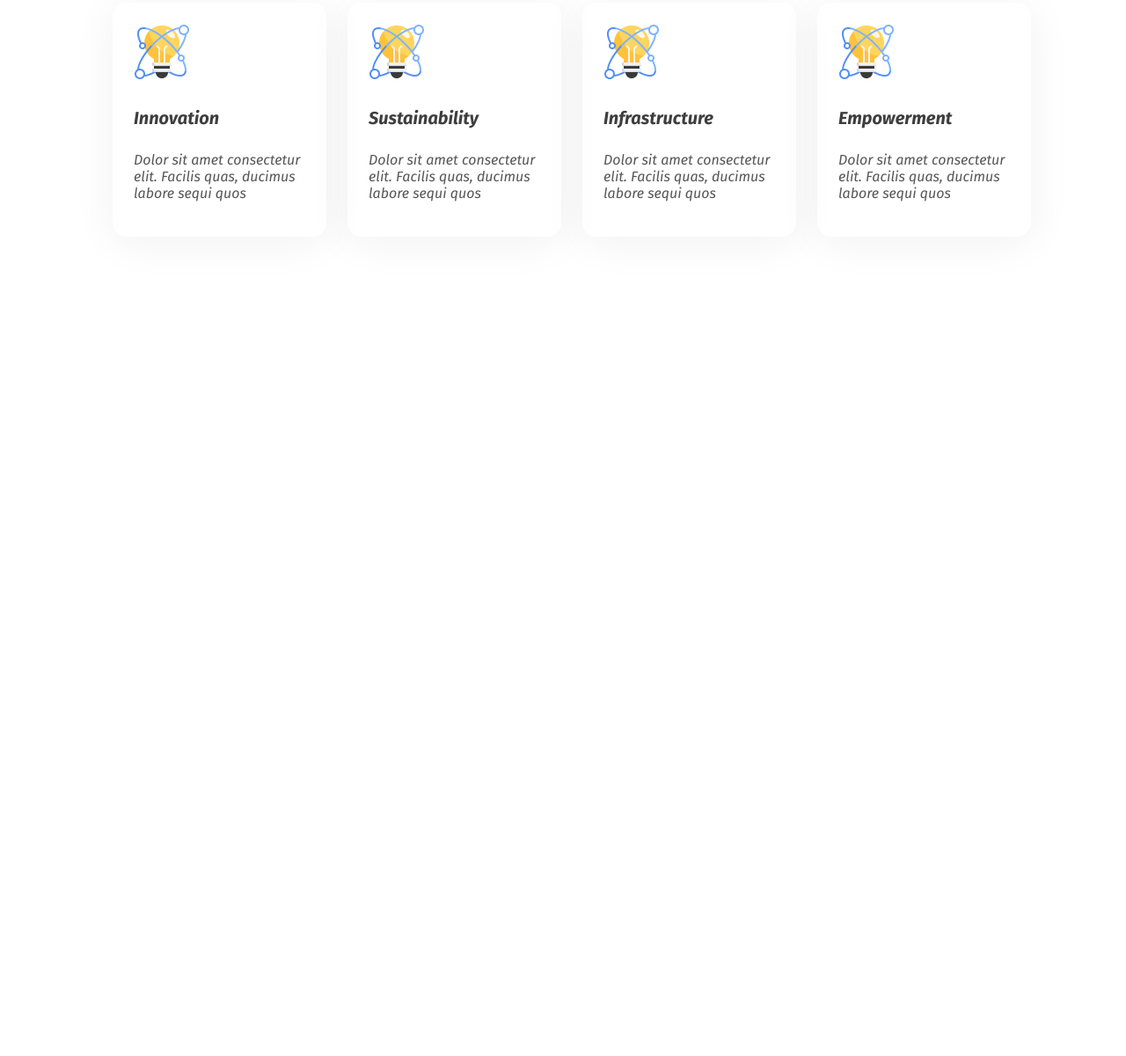
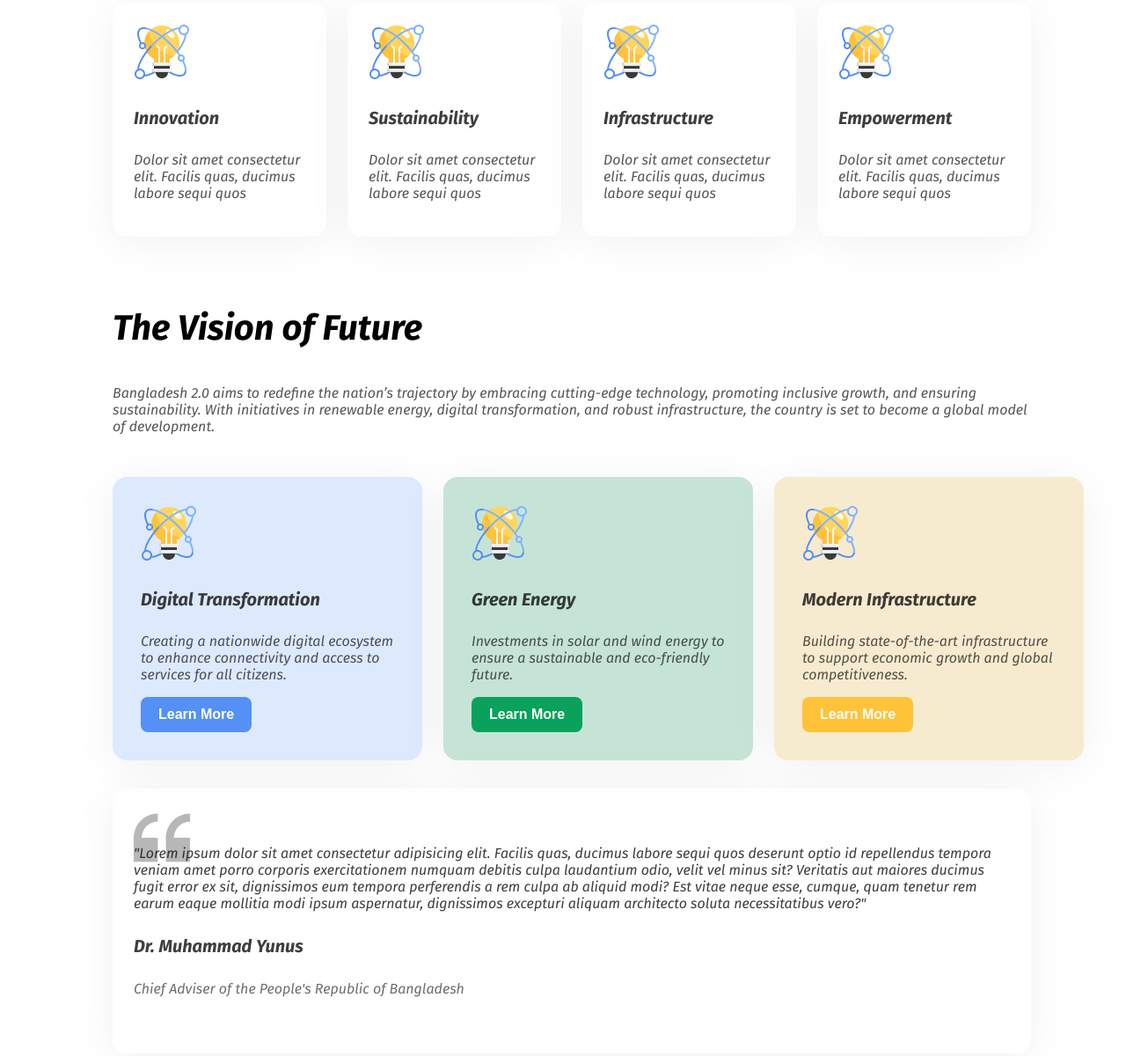
Before and after one commit to sadman70/ASSIGNMENT-1, a plain HTML site: page index.html in a window 1280 px wide. Shown: the part 856-2056 px from the top of the page at 88% size. Before the commit the page ends 1205 px from the top, so only its background shows below. Drawn offline with Linux system fonts and the light colour scheme.

Commit message:
future vision added

```diff
--- a/index.html
+++ b/index.html
@@ -56,6 +56,36 @@
             </div>
         </section>
 
+        <!-- section.future-vision>h3.section-tittle+p.section-description+.vision-container>.vision*3>img+h4.vision-tittle+p.vision-description+button.btn^^.speech>p.speech-description+h4.speech-tittle+p.speech-sub-tittle -->
+        <section class="future-vision">
+            <h3 class="section-tittle">The Vision of Future</h3>
+            <p class="section-description">Bangladesh 2.0 aims to redefine the nation’s trajectory by embracing cutting-edge technology, promoting inclusive growth, and ensuring sustainability. With initiatives in renewable energy, digital transformation, and robust infrastructure, the country is set to become a global model of development.</p>
+            <div class="vision-container">
+                <div class="vision bg-1">
+                    <img src="assets/card-icon.png" alt="">
+                    <h4 class="vision-tittle">Digital Transformation</h4>
+                    <p class="vision-description">Creating a nationwide digital ecosystem to enhance connectivity and access to services for all citizens.</p>
+                    <button class="btn btn-1">Learn More</button>
+                </div>
+                <div class="vision bg-2">
+                    <img src="assets/card-icon.png" alt="">
+                    <h4 class="vision-tittle">Green Energy</h4>
+                    <p class="vision-description">Investments in solar and wind energy to ensure a sustainable and eco-friendly future.</p>
+                    <button class="btn btn-2">Learn More</button>
+                </div>
+                <div class="vision bg-3">
+                    <img src="assets/card-icon.png" alt="">
+                    <h4 class="vision-tittle">Modern Infrastructure</h4>
+                    <p class="vision-description">Building state-of-the-art infrastructure to support economic growth and global competitiveness.</p>
+                    <button class="btn btn-3">Learn More</button>
+                </div>
+            </div>
+            <div class="speech">
+                <p class="speech-description">"Lorem ipsum dolor sit amet consectetur adipisicing elit. Facilis quas, ducimus labore sequi quos deserunt optio id repellendus tempora veniam amet porro corporis exercitationem numquam debitis culpa laudantium odio, velit vel minus sit? Veritatis aut maiores ducimus fugit error ex sit, dignissimos eum tempora perferendis a rem culpa ab aliquid modi? Est vitae neque esse, cumque, quam tenetur rem earum eaque mollitia modi ipsum aspernatur, dignissimos excepturi aliquam architecto soluta necessitatibus vero?"</p>
+                <h4 class="speech-tittle">Dr. Muhammad Yunus</h4>
+                <p class="speech-sub-tittle">Chief Adviser of the People's Republic of Bangladesh</p>
+            </div>
+        </section>
     </main>
     <footer>
 
--- a/style/portfolio.css
+++ b/style/portfolio.css
@@ -111,7 +111,7 @@ nav ul li{
 
 }
 main{
-
+ font-style: italic;
  margin: 0 100px 0 120px  ;
 }
 main section{
@@ -150,3 +150,97 @@ font-style: italic;
 font-size: 16px;
 color:rgba(14, 14, 14, 0.7) ;
 }
+/* future vision styles */
+.future-vision{
+ gap: 32px;
+ margin-bottom: 32px;
+}
+.section-description{
+    font-size: 16px;
+
+ color: rgba(14, 14, 14, 0.7);
+}
+.vision-container{
+    display: flex;
+    gap: 24px;
+    padding:32px 0 ;
+    justify-content:space-around;align-items: center;
+}
+.vision{
+   padding: 32px;
+     border-radius: 16px ;
+     box-shadow: 0px 6px 50px 0px rgba(0, 0, 0, 0.06);
+     width: 340px;
+}
+.vision-tittle{
+    font-size: 20px;
+    font-weight: bold;
+ color: rgba(14, 14, 14, 0.8);
+}
+.vision-description{
+    font-size: 16px;
+ color: rgba(14, 14, 14, 0.7);
+ width: 288px;
+}
+.btn{
+  color: rgba(255, 255, 255, 1);
+  font-size: 16px;
+  font-weight: bold;
+  padding: 11px 20px;
+  border-radius: 8px;
+  border: none;
+}
+.bg-1{
+ background-color: rgba(84, 144, 245, 0.2);
+}
+
+.btn-1{
+ background-color: rgba(84, 144, 245, 1);
+}
+.btn-1:hover{
+    color:rgba(84, 144, 245, 1) ;
+    background-color: white;
+}
+.bg-2{
+background-color: rgba(198, 228, 214, 1);
+}
+.btn-2{
+background-color: rgba(9, 161, 92, 1);
+}
+.btn-2:hover{
+    color:rgba(9, 161, 92, 1) ;
+    background-color: white;
+}
+.bg-3{
+background-color:rgba(247, 235, 207, 1) ;
+}
+.btn-3{
+background-color: rgba(255, 194, 57, 1);
+}
+.btn-3:hover{
+    color:rgba(255, 194, 57, 1) ;
+    background-color: white;
+}
+.speech{
+    background-image: url(../assets/quote-bg.png);
+    background-repeat: no-repeat;
+    background-position: 24px 24px  ;
+    gap: 24px ;
+    border-radius: 16px ;
+    box-shadow: 0px 6px 50px 0px rgba(0, 0, 0, 0.06);
+    padding: 48px 24px;
+}
+.speech-description{
+    font-size: 16px;
+ color: rgba(14, 14, 14, 0.8);
+ margin-bottom: 12px;
+}
+.speech-tittle{
+    font-size: 20px;
+    font-weight: bold;
+ color: rgba(14, 14, 14, 0.8);
+}
+.speech-sub-tittle{
+    font-size: 16px;
+ color: rgba(14, 14, 14, 0.6);
+}
```
